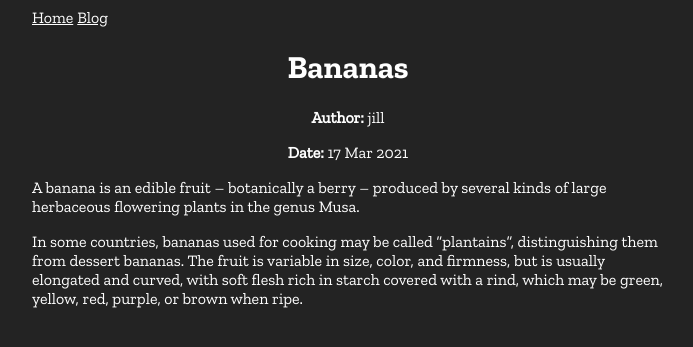
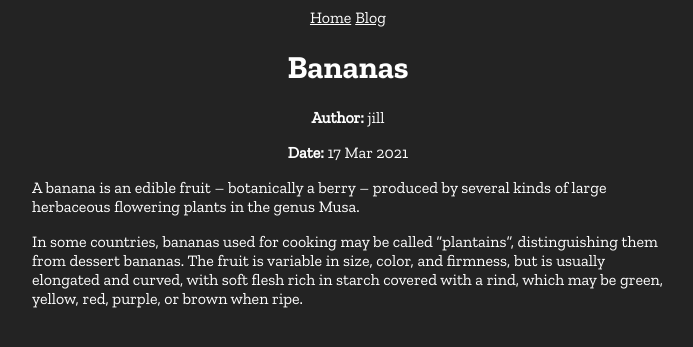
Before and after one commit to pvorisek25/pvorisek25.github.io, a Jekyll site: the page built from _posts/2021-03-17-bananas.md, in a window 1280 px wide. Shown: the top 347 px of the page, without its empty margins (292-985 px from the left). Built offline with Jekyll 4.4.1, drawn with Linux system fonts in a browser that asks for light colours.

Commit message:
Updated the navigation bar

```diff
--- a/_includes/navigation.html
+++ b/_includes/navigation.html
@@ -1,4 +1,4 @@
-<nav>
-  <a id="link" href="/">Home</a>
-  <a id="link" href="/blog.html">Blog</a>
+<nav style="text-align: center;">
+  <a class="text link" href="/">Home</a>
+  <a class="text link" href="/blog.html">Blog</a>
 </nav>
--- a/_layouts/post.html
+++ b/_layouts/post.html
@@ -14,7 +14,7 @@
 			<h1 class="title">{{ page.title }}</h1>
 			<p class="info"><b>Author: </b>{{ page.author }}</p>
 			<p class="info"><b>Date: </b>{{ page.date | date_to_string }}</p>
-			<div class="paragraph">
+			<div class="text paragraph">
 				{{ content }}
 			</div>
 		</div>
--- a/styles/general.css
+++ b/styles/general.css
@@ -13,9 +13,13 @@ body
 
 .paragraph
 {
+	text-align: left;
+}
+
+.text
+{
 	color: white;
 	font-family: ZillaSlab;
-	text-align: left;
 }
 
 .info
@@ -25,23 +29,12 @@ body
 	text-align: center;
 }
 
-#link
-{
-	color: white;
-	font-family: ZillaSlab;
-}
-
-#link:visited
-{
-	color: white;
-}
-
-#link:hover
+.link:hover
 {
 	color: #88afce;
 }
 
-#link:active
+.link:active
 {
 	color: #88afce;
 }
```
